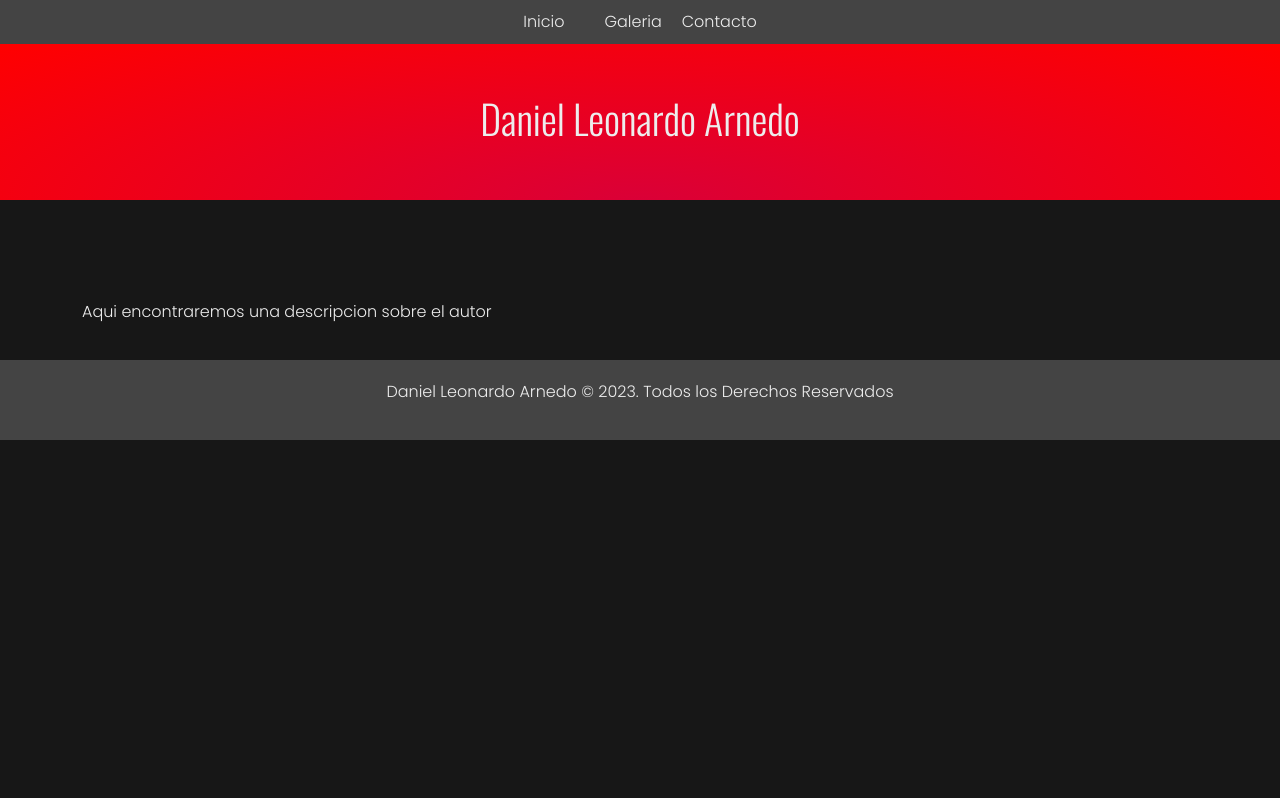
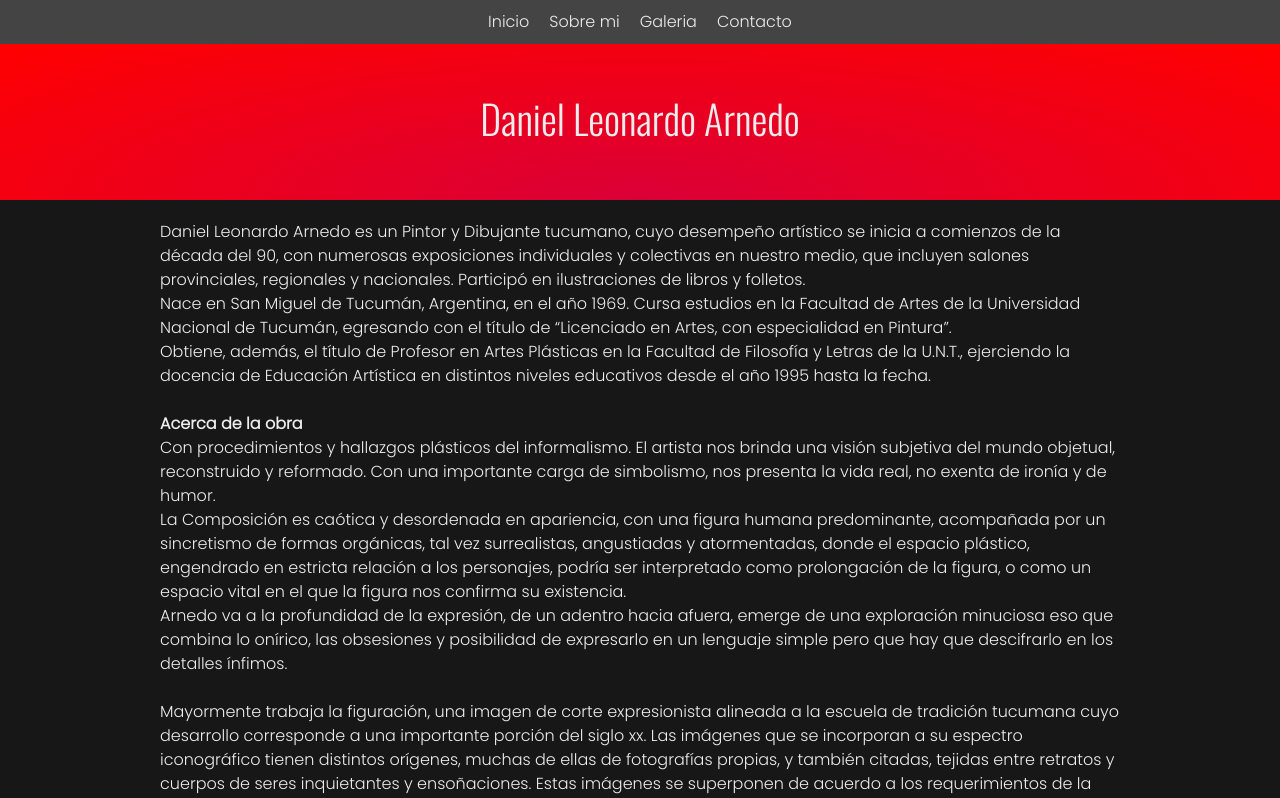
Before and after one commit to mauroarnedo/daniel_arnedo_blog, a React (Vite) app: page /about in a window 1280 px wide. Shown: the top 798 px of the page. Built offline with nearby package versions, Linux system fonts and the light colour scheme; no server answers; the database is empty.

Commit message:
add About section

```diff
--- a/src/Components/About/About.css
+++ b/src/Components/About/About.css
@@ -1,18 +1,3 @@
-@media screen and (max-width: 768px) {
-    .aboutContain p{
-        margin-bottom: 5em;
-    }
+.aboutContain {
+    max-width: 75vw;
 }
-
-@media screen and (min-width: 768px) and (max-width:1023px) {
-    .aboutContain p{
-        margin-left: 5em;
-        margin-bottom: 5em;
-    }
-}
-
-@media screen and (min-width: 1024px) {
-    .aboutContain {
-        margin-top: 5em;
-    }
-}
--- a/src/Components/About/About.jsx
+++ b/src/Components/About/About.jsx
@@ -2,8 +2,54 @@ import './About.css'
 
 export default function About() {
     return (
-        <div className="container aboutContain">
-            <p>Aqui encontraremos una descripcion sobre el autor</p>
+        <div className="aboutContain">
+            <p>
+                Daniel Leonardo Arnedo es un Pintor y Dibujante tucumano, cuyo desempeño artístico se
+                inicia a comienzos de la década del 90, con numerosas exposiciones individuales y
+                colectivas en nuestro medio, que incluyen salones provinciales, regionales y nacionales.
+                Participó en ilustraciones de libros y folletos. <br/>
+                Nace en San Miguel de Tucumán, Argentina, en el año 1969. Cursa estudios en la Facultad
+                de Artes de la Universidad Nacional de Tucumán, egresando con el título de “Licenciado en
+                Artes, con especialidad en Pintura”.<br/>
+                Obtiene, además, el título de Profesor en Artes Plásticas en la Facultad de Filosofía y Letras
+                de la U.N.T., ejerciendo la docencia de Educación Artística en distintos niveles educativos
+                desde el año 1995 hasta la fecha.<br/><br/>
+                <strong>Acerca de la obra</strong><br/>
+                Con procedimientos y hallazgos plásticos del informalismo. El artista nos brinda una visión
+                subjetiva del mundo objetual, reconstruido y reformado. Con una importante carga de
+                simbolismo, nos presenta la vida real, no exenta de ironía y de humor.<br/>
+                La Composición es caótica y desordenada en apariencia, con una figura humana
+                predominante, acompañada por un sincretismo de formas orgánicas, tal vez surrealistas,
+                angustiadas y atormentadas, donde el espacio plástico, engendrado en estricta relación a los
+                personajes, podría ser interpretado como prolongación de la figura, o como un espacio vital
+                en el que la figura nos confirma su existencia.<br/>
+                Arnedo va a la profundidad de la expresión, de un adentro hacia afuera, emerge de una
+                exploración minuciosa eso que combina lo onírico, las obsesiones y posibilidad de
+                expresarlo en un lenguaje simple pero que hay que descifrarlo en los detalles ínfimos.<br/><br/>
+                Mayormente trabaja la figuración, una imagen de corte expresionista alineada a la escuela de
+                tradición tucumana cuyo desarrollo corresponde a una importante porción del siglo xx. Las
+                imágenes que se incorporan a su espectro iconográfico tienen distintos orígenes, muchas de
+                ellas de fotografías propias, y también citadas, tejidas entre retratos y cuerpos de seres
+                inquietantes y ensoñaciones. Estas imágenes se superponen de acuerdo a los requerimientos
+                de la composición, la cual tiene una importancia fundamental en la obra de este artista. Esto
+                es, la línea, los volúmenes, y, demás elementos de la imagen, sin desestimar el valor de la
+                luz y la sombra, ese juego es determinante para aquello que el artista pone de relieve y
+                aquello que desea escamotear.<br/><br/>
+                La imagen surge y se gesta primordialmente de manera intelectual, en la mente, antes de ser
+                plasmada en el soporte. Una suerte de representación escatológica, de hombres resignados a
+                su suerte, de cuerpos que dicen y expresan en su silencio, al modo en que lo hicieran
+                aquellos personajes torturados del romanticismo o de la nueva figuración. Un ambiente de
+                tragedia y desolación, una obra no exenta de humor negro y de ingenuidad, que aporta el
+                contrapeso ideal para afirmar, quizás, un existencialismo que tiñe la realidad de decadencias.<br/><br/>
+                Diferentes temáticas recorren su obra: la política, lo mítico, lo religioso, la cultura popular.
+                Él es consciente que su trabajo siempre trasciende lo local, porque el arte, aunque marcado
+                por el contexto, por el espacio y el tiempo que lo rodea, es universal, es inherente al ser
+                humano, y los problemas que lo aquejan, la angustia de la existencia y la muerte es una sola.<br/><br/>
+                Daniel es un artista integral, puede abordar cada tema con solvencia, porque más allá de
+                dominar las técnicas pictóricas, el dominio de las artes plásticas, es un hombre de la riqueza
+                literaria, de la observación cotidiana, de adentrarse al centro de la cultura y la historia de la
+                comunidad en donde vive.
+                </p>
         </div>
     )
 }
--- a/src/Components/Navbar/Navbar.jsx
+++ b/src/Components/Navbar/Navbar.jsx
@@ -7,7 +7,7 @@ export default function Navbar() {
       <nav>
         <ul>
           <li><Link to="/">Inicio</Link></li>
-          <li><Link to="/about" style={{display: "none"}}>Sobre mi</Link></li>
+          <li><Link to="/about">Sobre mi</Link></li>
           <li><Link to="/works">Galeria</Link></li>
           <li><Link to="/contact">Contacto</Link></li>
         </ul>
```
